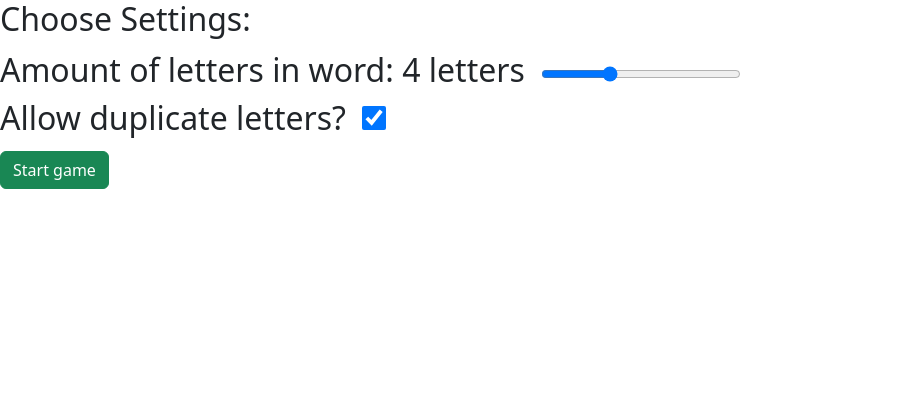
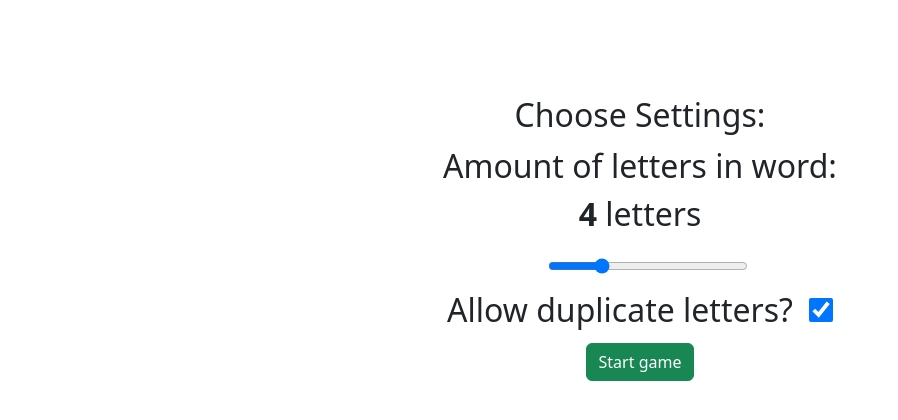
Before and after one commit to Paajt/Guessing-game, a React (Vite) app in the folder frontend/: page / in a window 1280 px wide. Shown: the top 420 px of the page, without its empty margins (0-898 px from the left). Built offline with nearby package versions, Linux system fonts and the light colour scheme; the HTML template or start-up script is replaced by a standard one.

Commit message:
Added styling to game settings

```diff
--- a/frontend/src/components/Game/Game.jsx
+++ b/frontend/src/components/Game/Game.jsx
@@ -23,17 +23,19 @@ export default function Game() {
   // }
 
   return (
-    <div>
+    <div className="Bg">
       {!gameStarted ? (
         <form onSubmit={startGame}>
           <h2>Choose Settings:</h2>
 
           <label>
-            Amount of letters in word: {wordLength} letters
+            Amount of letters in word:
+            <br />
+            <strong>{wordLength}</strong> letters <br />
             <input
               type="range"
               min="2"
-              max="8"
+              max="10"
               value={wordLength}
               onChange={(e) => setWordLength(Number(e.target.value))}
             />
--- a/frontend/src/components/Game/game.css
+++ b/frontend/src/components/Game/game.css
@@ -1,5 +1,7 @@
 form {
+  padding-top: 6rem;
   font-size: 2rem;
+  text-align: center;
 }
 
 input[type="range"] {
@@ -12,3 +14,7 @@ input[type="checkbox"] {
   width: 1.5rem;
   height: 1.5rem;
 }
+
+p {
+  text-align: center;
+}
```
